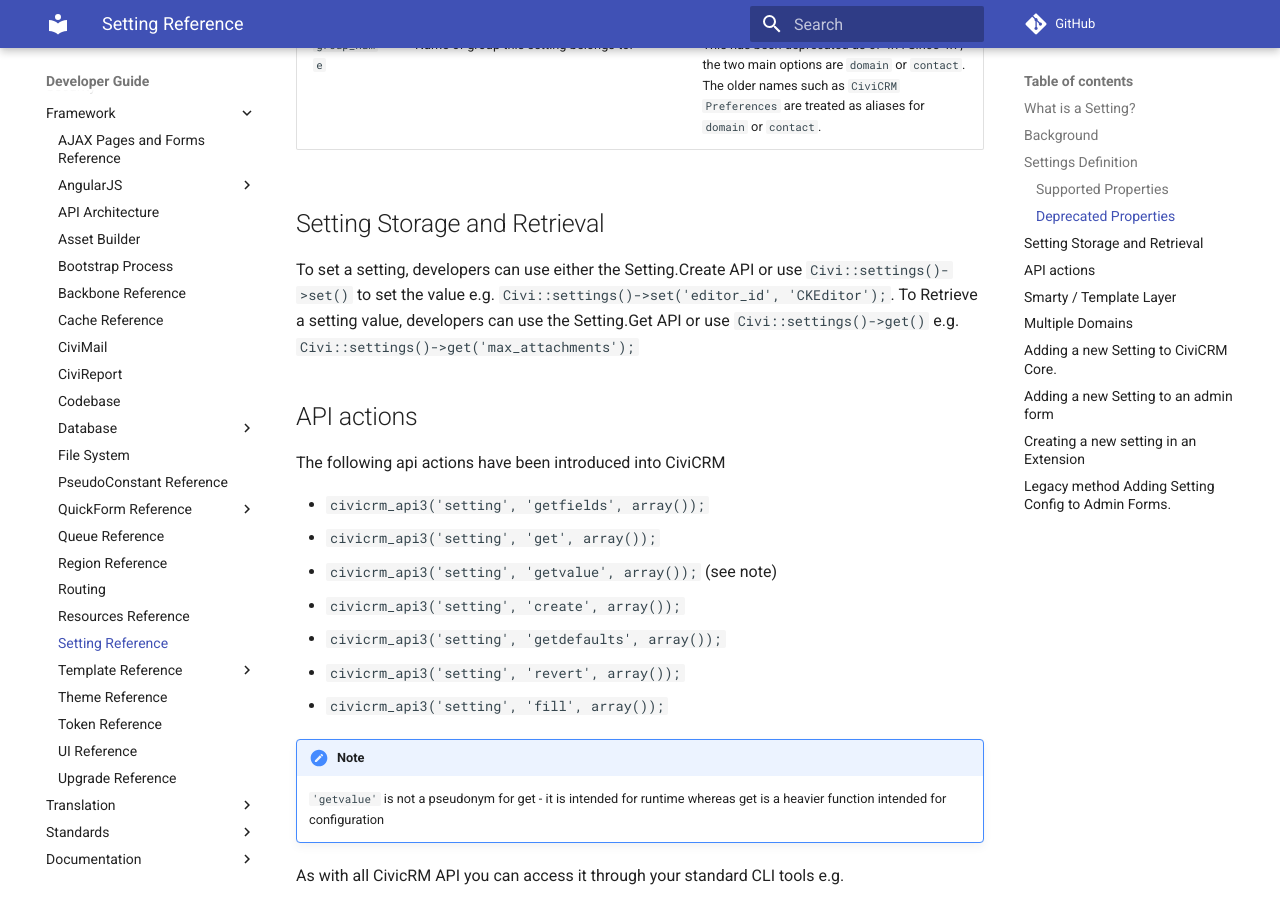
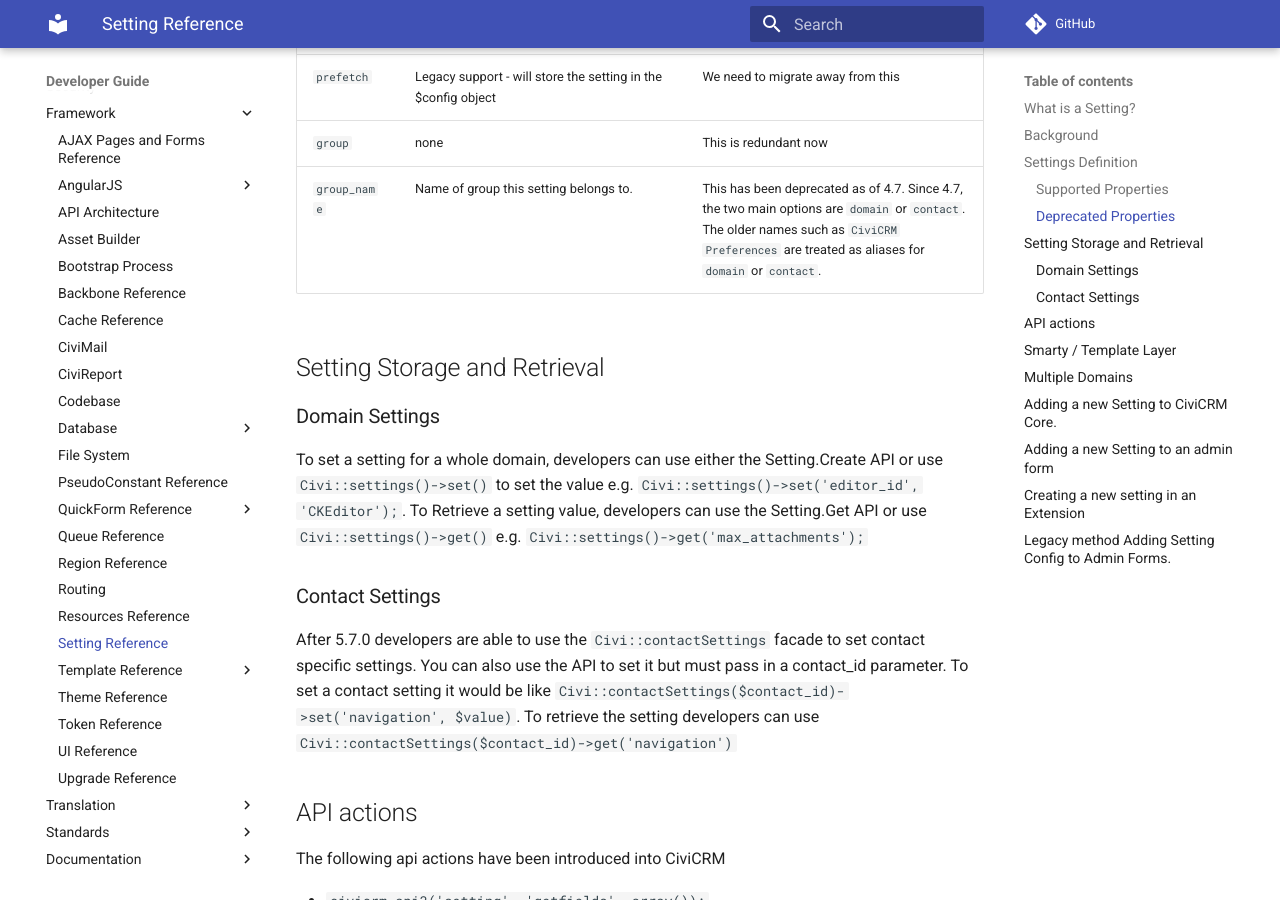
Before and after one commit to civicrm/civicrm-dev-docs, an MkDocs documentation site: the page built from docs/framework/setting.md, in a window 1280 px wide and 900 px high, scrolled down 4324 px. Built offline with MkDocs 1.6.1 and Material for MkDocs 9.7.7, drawn with Linux system fonts in a browser that asks for light colours; comment, search, counter and statistics services are not loaded; old or Windows-style settings are respelled for this version of MkDocs; some of the changed text lies outside the part shown.

Commit message:
Add in documentation on setting and retrieving contact settings using the Civi:: facade and also add in note about the deprecation of the ::setItem function

````diff
--- a/docs/framework/setting.md
+++ b/docs/framework/setting.md
@@ -25,7 +25,9 @@
 - v4.2 – Added public Settings API. Included support for CRUD'ing data from multiple sources (`civicrm_domain` and `civicrm_setting`). Migrated more settings data from `civicrm_domain` to `civicrm_setting`.
 - v4.3 to v4.6 – Incrementally migrate more settings data.
 - v4.7 – Added `Civi::settings()` and refactored init system. Finished migrating data from `civicrm_domain` to `civicrm_setting`.
+- v5.7 - Added `Civi::contactSettings()` as a facade to allow for managing of Contact Settings rather than domain level settings.
 - v5.8 - Added Generic CiviCRM settings form.
+- v5.21 - Deprecated the usage of `CRM_Contact_BAO_Setting::setItem` in favour of the `Civi::settings` and `Civi::contactSettings` functionality and the Setting API to set settings
 
 ## Settings Definition
 
@@ -90,7 +92,13 @@
 
 ## Setting Storage and Retrieval
 
-To set a setting, developers can use either the Setting.Create API or use `Civi::settings()->set()` to set the value e.g. `Civi::settings()->set('editor_id', 'CKEditor');`. To Retrieve a setting value, developers can use the Setting.Get API or use `Civi::settings()->get()` e.g. `Civi::settings()->get('max_attachments');`
+### Domain Settings
+
+To set a setting for a whole domain, developers can use either the Setting.Create API or use `Civi::settings()->set()` to set the value e.g. `Civi::settings()->set('editor_id', 'CKEditor');`. To Retrieve a setting value, developers can use the Setting.Get API or use `Civi::settings()->get()` e.g. `Civi::settings()->get('max_attachments');`
+
+### Contact Settings
+
+After 5.7.0 developers are able to use the `Civi::contactSettings` facade to set contact specific settings. You can also use the API to set it but must pass in a contact_id parameter. To set a contact setting it would be like `Civi::contactSettings($contact_id)->set('navigation', $value)`. To retrieve the setting developers can use `Civi::contactSettings($contact_id)->get('navigation')`
 
 ## API actions
 
@@ -130,7 +138,7 @@
 - `current_domain` (default)
 - integer
 - array of integers
-- all
+- `all`
 
 It is desirable to make this api handling of domain id part of the api layer for all api that involve domains
 
@@ -147,7 +155,8 @@
 
 The preferred way of doing this is by using the Generic form. To do this the xml that declares
 the path should be like this
-```
+
+```xml
   <item>
      <path>civicrm/admin/setting/preferences/event</path>
      <title>CiviEvent Component Settings</title>
@@ -159,9 +168,8 @@
 with that parameter in their metadata - e.g to place an item on that page it should have
 the following in it's metadata.
 
-```
+```php
 `settings_pages` => ['event' => ['weight' => 10]]
-
 ```
 
 - If you are adding to an existing form and that form is not yet using the generic form (
@@ -179,7 +187,8 @@
 1. Ensure that the settings folder is declared [Multisite extension example](https://github.com/eileenmcnaughton/org.civicrm.multisite/blob/master/multisite.php#L347).
 2. Declare settings as in the same standard as CiviCRM Core [Multisite extension example](https://github.com/eileenmcnaughton/org.civicrm.multisite/blob/master/settings/Multisite.setting.php).
 3. Create the admin page for the settings using xml similar to
-```
+
+```xml
   <item>
      <path>civicrm/admin/setting/myextension</path>
      <title>Really important settings</title>
````
